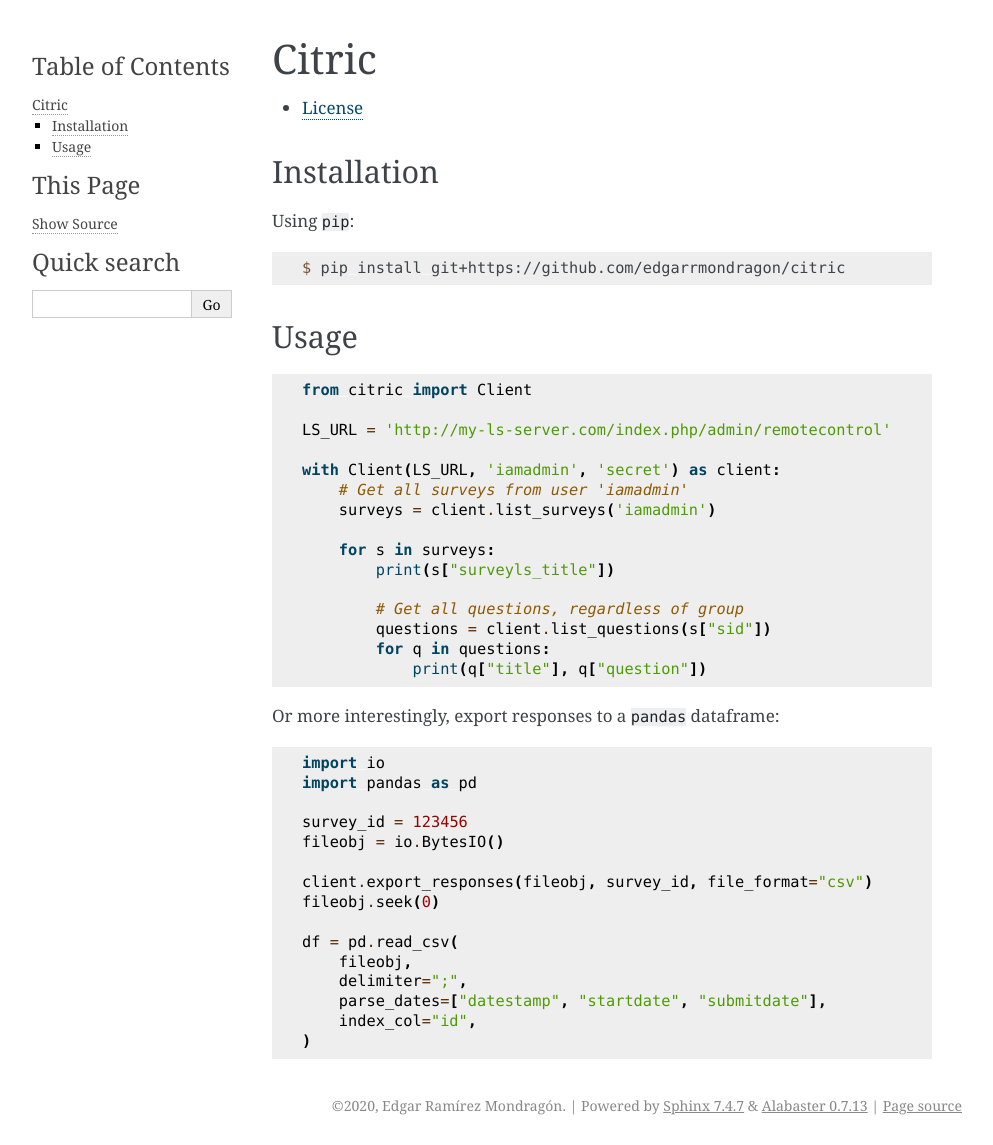
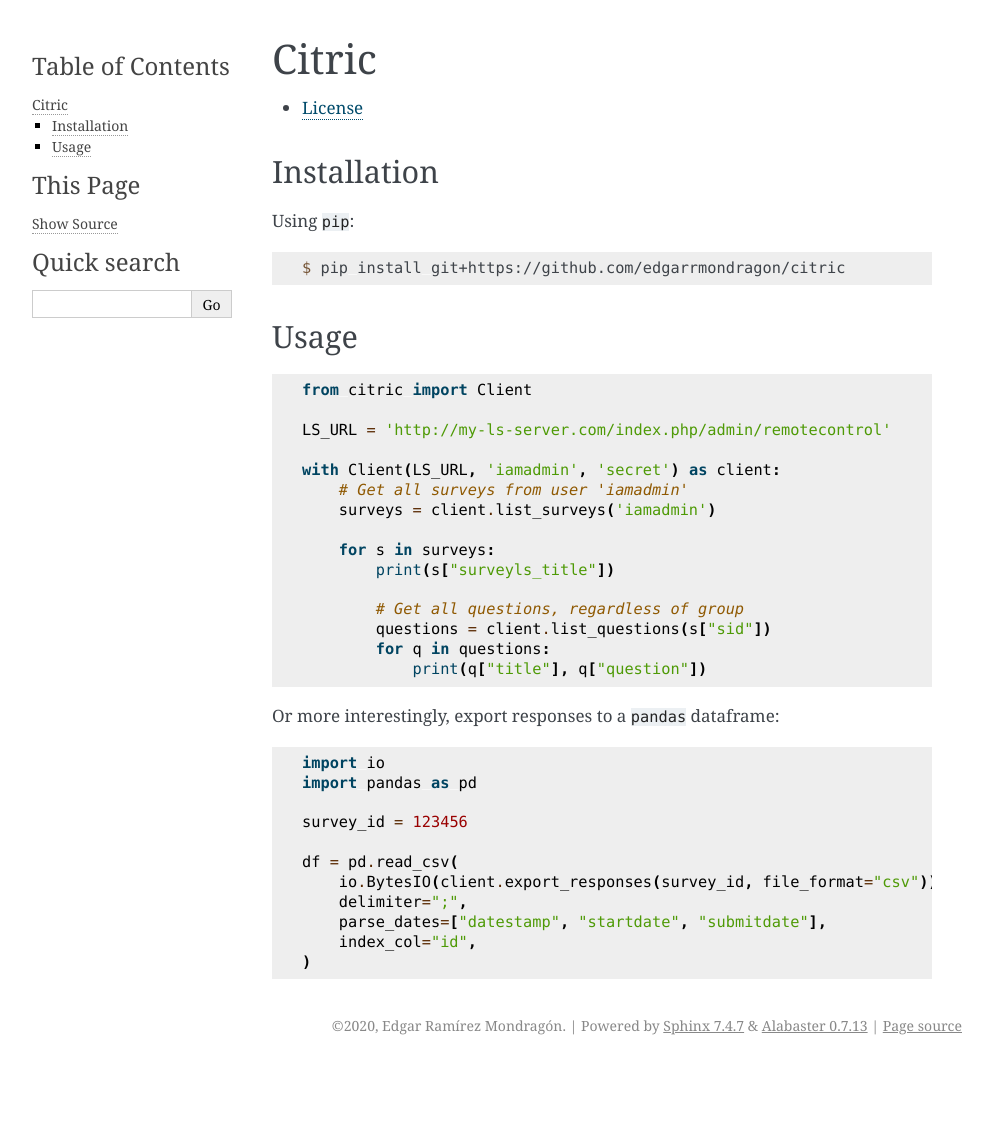
Before and after one commit to edgarrmondragon/citric, a Sphinx documentation site: the page built from docs/index.rst, in a window 1280 px wide. Shown: the whole page, without its empty margins (148-1141 px from the left). Built offline with Sphinx 7.4.7, drawn with Linux system fonts in a browser that asks for light colours; pages that are not in the unit, such as notebooks, are missing from menus; after the commit the page ends 1065 px from its top, so only the background shows below that.

Commit message:
docs: update CSV export example in docs

```diff
--- a/docs/index.rst
+++ b/docs/index.rst
@@ -51,13 +51,9 @@ Or more interestingly, export responses to a ``pandas`` dataframe:
        import pandas as pd
 
        survey_id = 123456
-       fileobj = io.BytesIO()
-
-       client.export_responses(fileobj, survey_id, file_format="csv")
-       fileobj.seek(0)
 
        df = pd.read_csv(
-           fileobj,
+           io.BytesIO(client.export_responses(survey_id, file_format="csv")),
            delimiter=";",
            parse_dates=["datestamp", "startdate", "submitdate"],
            index_col="id",
```
